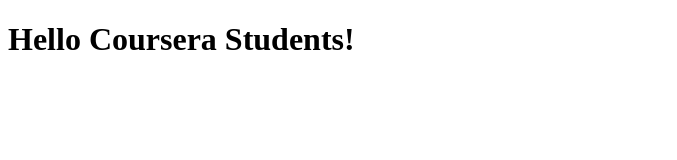
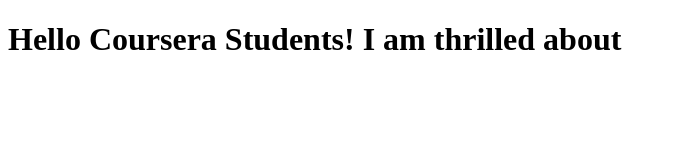
Before and after one commit to fjcasadoa/coursera-test, a plain HTML site: page index.html in a window 1280 px wide. Shown: the whole page, without its empty margins (0-677 px from the left). Drawn offline with Linux system fonts and the light colour scheme.

Commit message:
Next Version

```diff
--- a/index.html
+++ b/index.html
@@ -5,6 +5,6 @@
     <title>Hello Coursera</title>
   </head>
   <body>
-    <h1>Hello Coursera Students!</h1>
+    <h1>Hello Coursera Students! I am thrilled about </h1>
   </body>
 </html>
```
